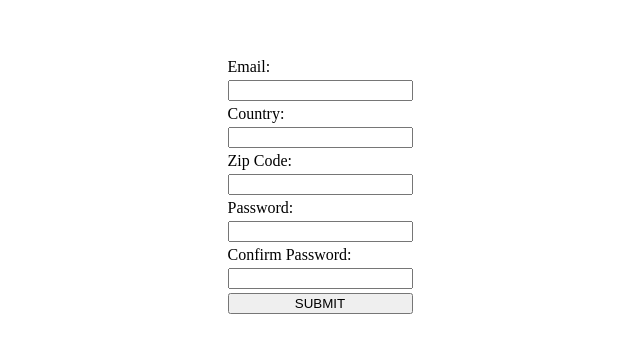
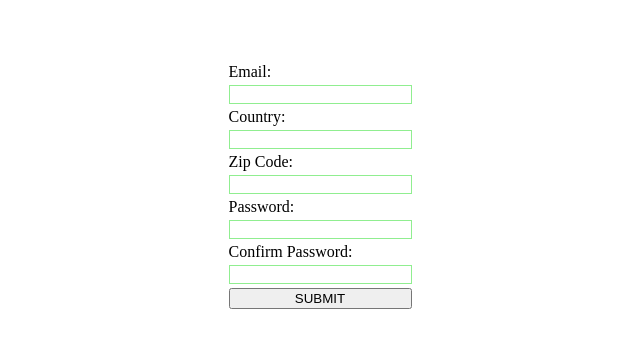
Before and after one commit to LedaThemis/odin-form-validation, a plain HTML site: page index.html in a window 1280 px wide. Shown: the part 214-566 px from the top of the page, without its empty margins (320-960 px from the left). Drawn offline with Linux system fonts and the light colour scheme.

Commit message:
style input based on validation

```diff
--- a/styles.css
+++ b/styles.css
@@ -27,3 +27,15 @@ body {
 
   cursor: pointer;
 }
+
+input {
+  border: black solid 1px;
+}
+
+input:invalid {
+  border: red solid 1px;
+}
+
+input:valid {
+  border: lightgreen solid 1px;
+}
```
